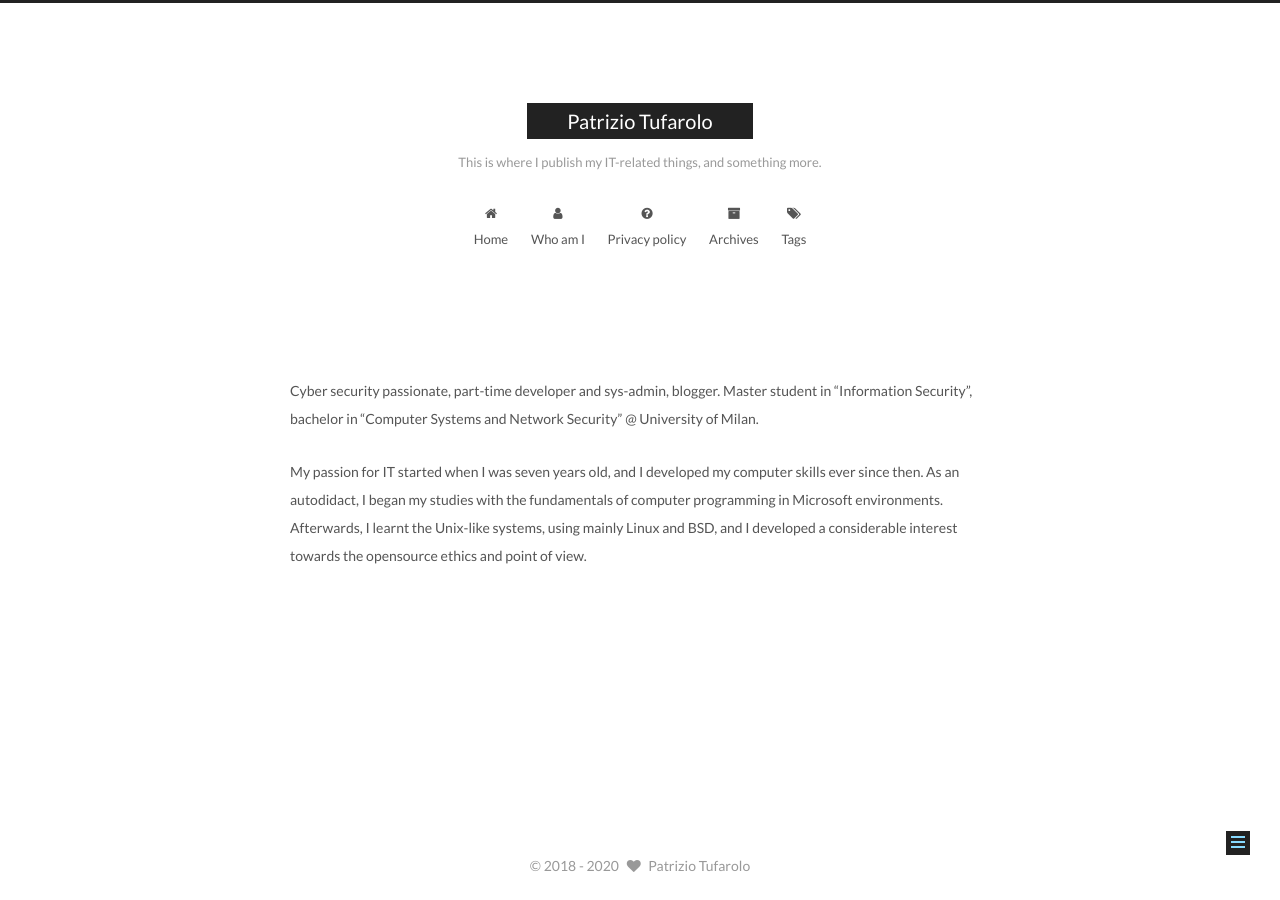
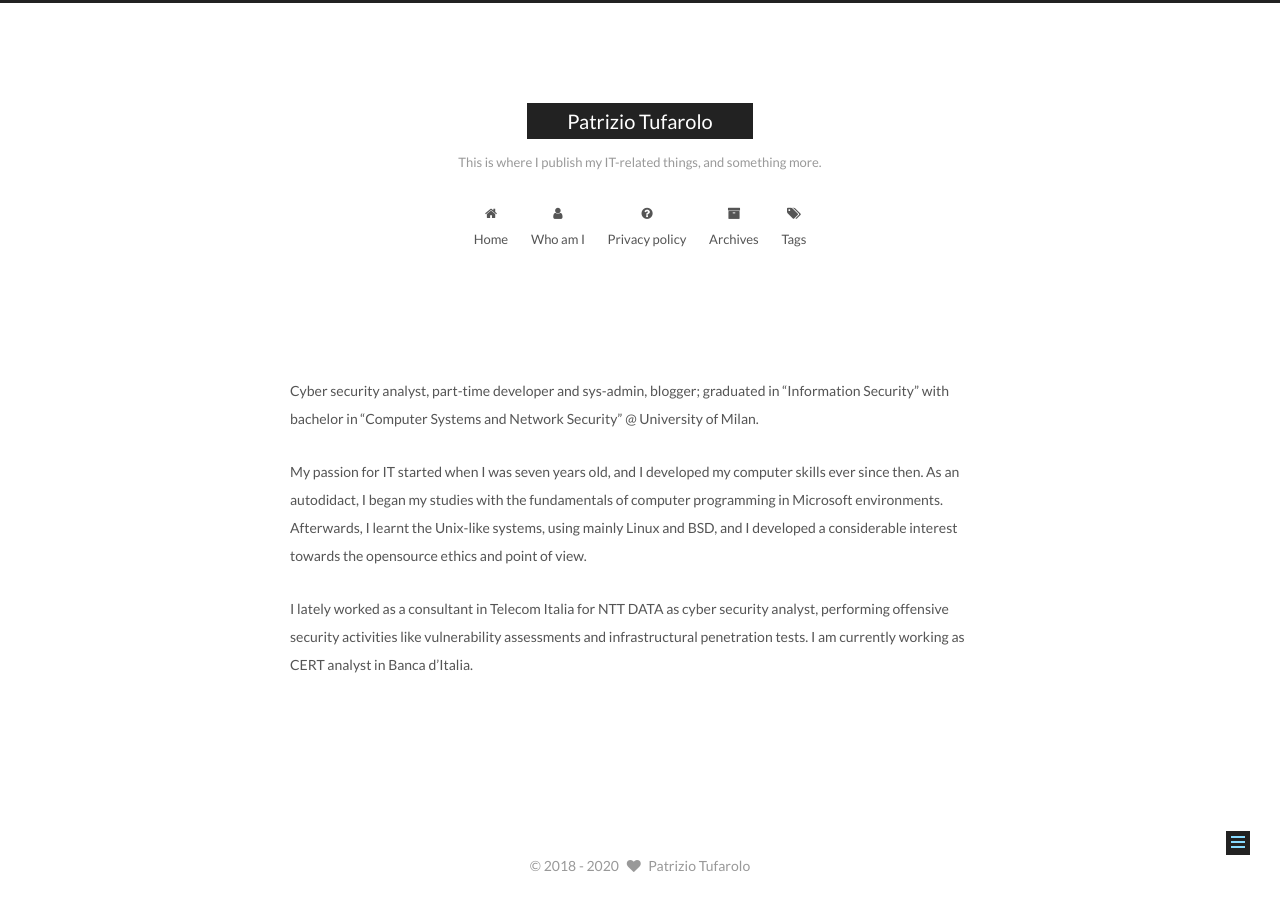
Before and after one commit to patriziotufarolo/patriziotufarolo.github.io, a Jekyll site: the page built from who-am-i/index.md, in a window 1280 px wide. Built offline with Jekyll 4.4.1, drawn with Linux system fonts in a browser that asks for light colours; comment, search, counter and statistics services are not loaded.

Commit message:
Update index.md

```diff
--- a/who-am-i/index.md
+++ b/who-am-i/index.md
@@ -3,10 +3,11 @@ layout: page
 type: about
 ---
 
-
-Cyber security passionate, part-time developer and sys-admin, blogger.
-Master student in "Information Security", bachelor in "Computer Systems and Network Security" @ University of Milan.
+Cyber security analyst, part-time developer and sys-admin, blogger; graduated in "Information Security" with bachelor in "Computer Systems and Network Security" @ University of Milan.
 
 My passion for IT started when I was seven years old, and I developed my computer skills ever since then.
 As an autodidact, I began my studies with the fundamentals of computer programming in Microsoft environments.
 Afterwards, I learnt the Unix-like systems, using mainly Linux and BSD, and I developed a considerable interest towards the opensource ethics and point of view.
+
+I lately worked as a consultant in Telecom Italia for NTT DATA as cyber security analyst, performing offensive security activities like vulnerability assessments and infrastructural penetration tests.
+I am currently working as CERT analyst in Banca d'Italia.
```
